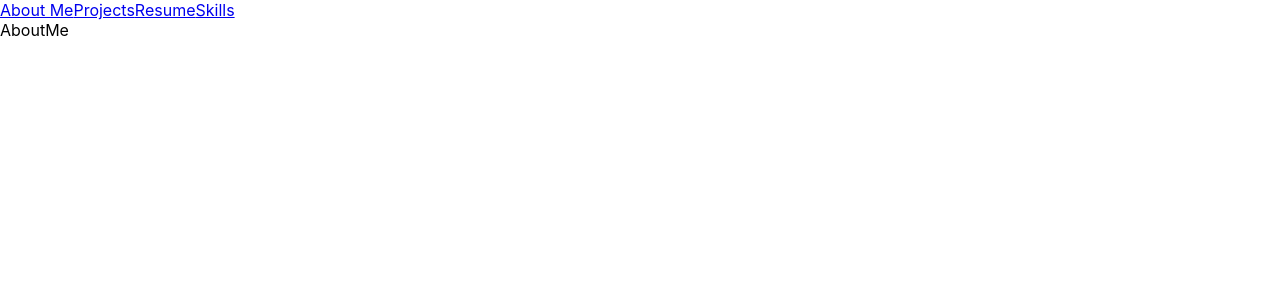
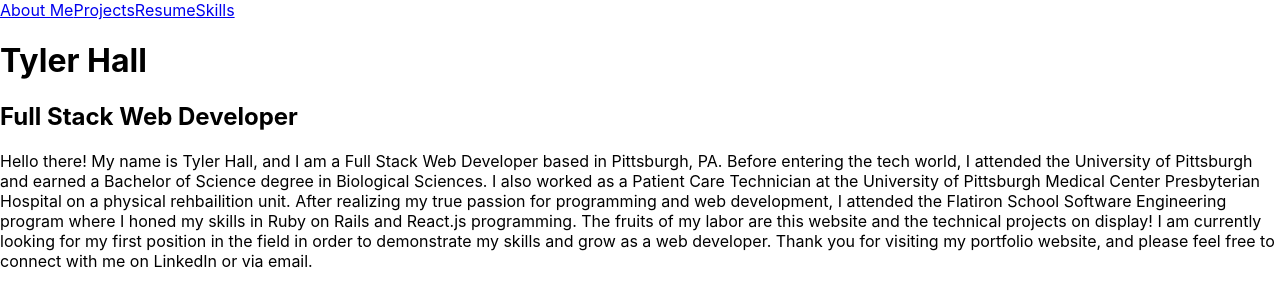
Before and after one commit to thall2980/Portfolio_Website, a React (Create React App) app: page / in a window 1280 px wide. Shown: the top 306 px of the page. Built offline with nearby package versions, Linux system fonts and the light colour scheme.

Commit message:
about me

```diff
--- a/src/components/AboutMe.js
+++ b/src/components/AboutMe.js
@@ -2,7 +2,14 @@ import React from 'react'
 
 const AboutMe = () => {
   return (
-    <div>AboutMe</div>
+    <div>
+      <h1>Tyler Hall</h1>
+      <h2>Full Stack Web Developer</h2>
+      <p>Hello there! My name is Tyler Hall, and I am a Full Stack Web Developer based in Pittsburgh, PA. Before entering the tech world, I attended the University of Pittsburgh and earned a Bachelor of Science degree in Biological Sciences.  I also worked as a Patient Care Technician at the University of Pittsburgh Medical Center Presbyterian Hospital on a physical rehbailition unit. After realizing my true passion for programming and web development, I attended the Flatiron School Software Engineering program where I honed my skills in Ruby on Rails and React.js programming.  The fruits of my labor are this website and the technical projects on display! I am currently looking for my first position in the field in order to demonstrate my skills and grow as a web developer.
+
+      Thank you for visiting my portfolio website, and please feel free to connect with me on LinkedIn or via email.
+      </p>
+    </div>
   )
 }
 
```
